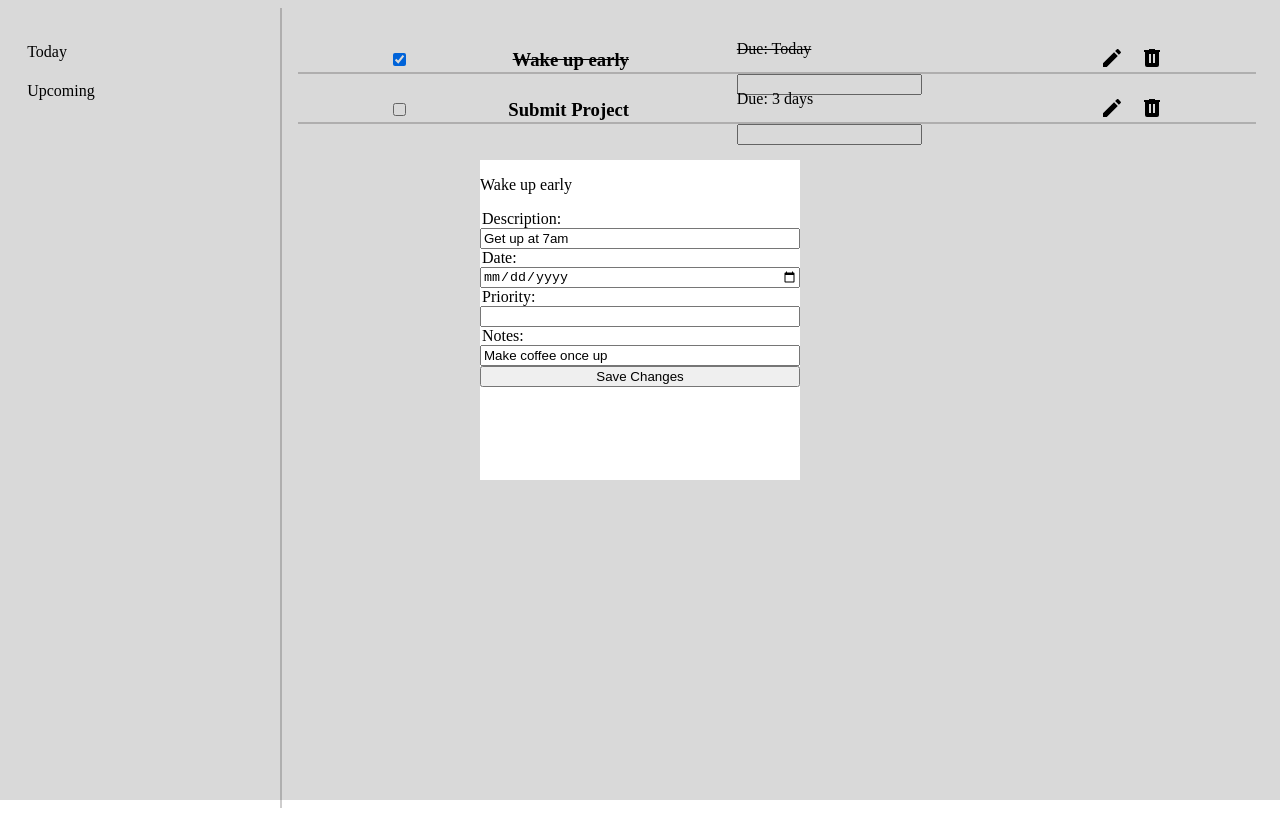
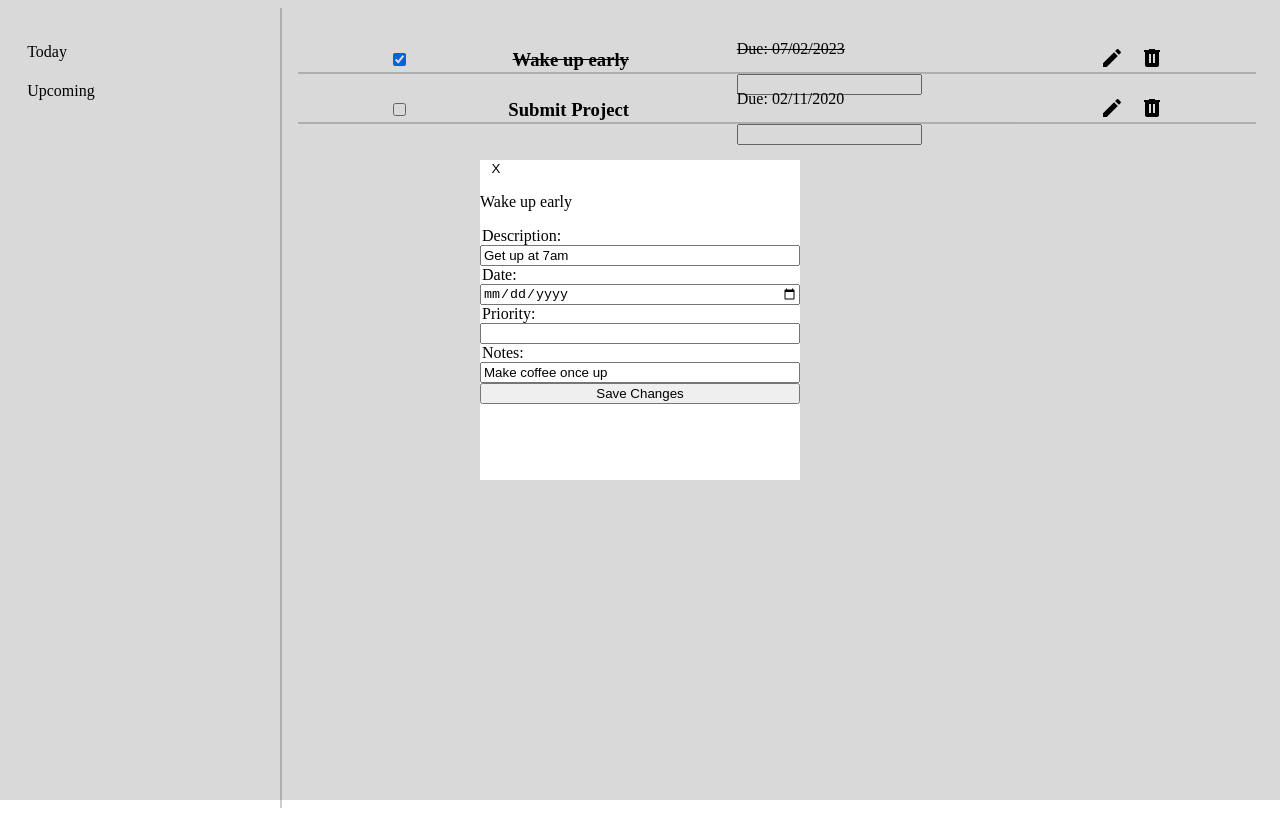
Before and after one commit to kentcode01/the-odin-project, a website built with webpack: page to-do-list/src/index.html in a window 1280 px wide. Both pictures are taken after a click on the button 1112 px from the left and 58 px from the top of the page. Built offline with nearby package versions, Linux system fonts and the light colour scheme.

Commit message:
Add functions to edit todo items and close form
Add event listeners to edit and close buttons.

Use date-fns module to format dates entered from form.

```diff
--- a/to-do-list/src/helper/functions.js
+++ b/to-do-list/src/helper/functions.js
@@ -1,6 +1,6 @@
 import { todo, deleteTodo, createModalDiv } from "../utils/todo";
 import { project, createProj, addToProj } from "../utils/project";
-import { modal } from "../main/modal";
+import { format } from "date-fns";
 
 
 const helpers = (() => {
@@ -27,7 +27,7 @@ const helpers = (() => {
             modalDiv.querySelector('form').setAttribute('id',`${todoItem.title}`);
             modalDiv.querySelector('#title').textContent = `${todoItem.title}`;
             modalDiv.querySelector('#description').value = `${todoItem.description}`;
-            modalDiv.querySelector('#date').textContent = `${todoItem.date}`;
+            modalDiv.querySelector('#date').value = `${todoItem.dueDate}`;
             modalDiv.querySelector('#priority').value = `${todoItem.priority}`;
             modalDiv.querySelector('#notes').value = `${todoItem.notes}`;
 
@@ -62,9 +62,9 @@ const helpers = (() => {
         let upcomingProj = project("Upcoming");
         createProj(upcomingProj);
 
-        let task1 = todo("Wake up early", "Get up at 7am", "Today", "Yes", "Make coffee once up", true, todayProj.title);
-        let task2 = todo("Submit Project", "Include everything in the module", "3 days", "Yes", "Be sure to share with team", false, todayProj.title);
-        let task3 = todo("Cook Dinner", "Making seafood spaghetti today", "Today", "Yes", "Buy from Krogers", true, upcomingProj.title);
+        let task1 = todo("Wake up early", "Get up at 7am", format(new Date(2023, 6, 2), 'MM/dd/yyyy'), "Yes", "Make coffee once up", true, todayProj.title);
+        let task2 = todo("Submit Project", "Include everything in the module", format(new Date(2020, 1, 11), 'MM/dd/yyyy'), "Yes", "Be sure to share with team", false, todayProj.title);
+        let task3 = todo("Cook Dinner", "Making seafood spaghetti today", format(new Date(2022, 4, 21), 'MM/dd/yyyy'), "Yes", "Buy from Krogers", true, upcomingProj.title);
         addToProj(todayProj, task1);
         addToProj(todayProj, task2);
         addToProj(upcomingProj, task3);
--- a/to-do-list/src/index.js
+++ b/to-do-list/src/index.js
@@ -19,3 +19,4 @@ helpers.addSampleData();
 content.displayCurrProject(project("Today"), JSON.parse(localStorage.getItem('Today')).todos);
 
 modal.addSubmitListener();
+modal.closeModalListener();
--- a/to-do-list/src/main/content.js
+++ b/to-do-list/src/main/content.js
@@ -13,7 +13,6 @@ const content = (() => {
         contentDiv.appendChild(currDiv);
         helpers.addDeleteListener(JSON.parse(localStorage.getItem(project.title)), todoObj);
         helpers.addCheckListener(JSON.parse(localStorage.getItem(project.title)), todoObj);
-
         helpers.addModalListener(JSON.parse(localStorage.getItem(project.title)), todoObj);
 
     }
--- a/to-do-list/src/main/modal.js
+++ b/to-do-list/src/main/modal.js
@@ -1,3 +1,5 @@
+import { format, parse } from "date-fns";
+import { content } from "./content";
 
 const modal = (() => {
 
@@ -18,6 +20,8 @@ const modal = (() => {
         let notesInput = document.createElement('input');
         let submitBtn = document.createElement('button');
 
+        let closeBtn = document.createElement('button');
+
         titleDiv.setAttribute('id', 'title');
         descriptLegend.setAttribute('for', 'description');
         descriptInput.setAttribute('id', 'description');
@@ -33,6 +37,7 @@ const modal = (() => {
         notesInput.setAttribute('id', 'notes');
 
         submitBtn.setAttribute('type', 'submit')
+        closeBtn.setAttribute('id', 'close-modal');
 
         titleDiv.textContent = '';
         descriptLegend.textContent = 'Description: ';
@@ -40,9 +45,12 @@ const modal = (() => {
         priorLegend.textContent = 'Priority: ';
         notesLegend.textContent = 'Notes: ';
         submitBtn.textContent = 'Save Changes';
+        closeBtn.textContent = 'X';
 
         modalDiv.appendChild(formDiv);
         formDiv.appendChild(formElement);
+
+        formElement.appendChild(closeBtn);
         formElement.appendChild(titleDiv);
         formElement.appendChild(descriptLegend);
         formElement.appendChild(descriptInput);
@@ -66,10 +74,10 @@ const modal = (() => {
         let submitBtn = modalDiv.querySelector('button[type=submit]');
 
         submitBtn.addEventListener('click', (e) => {
+            e.preventDefault();
+
             let projName = modalDiv.id;
             let todoName = modalDiv.getElementsByTagName('form')[0].id;
-
-            e.preventDefault();
             let index = -1;
             let todoObj;
             let objList = JSON.parse(localStorage.getItem(`${projName}`)).todos;
@@ -83,6 +91,7 @@ const modal = (() => {
 
             let formElement = modalDiv.getElementsByTagName('form')[0];
             todoObj.description = formElement.querySelector('#description').value;
+            todoObj.dueDate = format(parse(formElement.querySelector('#date').value, 'yyyy-mm-dd', new Date()), 'mm/dd/yyyy');
             todoObj.notes = formElement.querySelector('#notes').value;
 
             objList.splice(index, 1, todoObj);
@@ -93,10 +102,21 @@ const modal = (() => {
             modal.modalDiv.removeAttribute('id');
             modalDiv.getElementsByTagName('form')[0].removeAttribute('id');
 
-        })
+            content.displayCurrProject(JSON.parse(localStorage.getItem(projName)), JSON.parse(localStorage.getItem(projName)).todos);
+        });
     }
 
-    return {modalDiv, createModal, addSubmitListener};
+    const closeModalListener = () => {
+        let closeBtn = modalDiv.querySelector('#close-modal');
+
+        closeBtn.addEventListener('click', (e) => {
+            e.preventDefault();
+            modalDiv.classList.add('hidden');
+        });
+    }
+
+
+    return {modalDiv, createModal, addSubmitListener, closeModalListener};
 
 })();
 
--- a/to-do-list/src/style.css
+++ b/to-do-list/src/style.css
@@ -50,12 +50,6 @@
 
 /* selectors for todo module */
 
-/* .todo-tab {
-    display: flex;
-    flex-direction: column;
-    margin: 0.2rem;
-    margin-left: 1rem;
-} */
 
 .todo-div {
     margin: 1.5rem;
@@ -68,7 +62,6 @@
     align-items: center;
     height: 3rem;
     border-bottom: var(--todo-border-color);
-    /* width: 100%; */
 }
 
 .todo-prev-div.complete {
@@ -84,11 +77,6 @@
     width: 25%;
     margin-right: 1rem;
 }
-
-/* .setting-div {
-    width: 10%;
-
-} */
 
 .setting-btn {
 
@@ -110,7 +98,7 @@
 
 /* selector for svg files */
 
-/* selector for modal div */
+/* selector for modal and form div */
 
 .modal {
     position: fixed;
@@ -141,3 +129,11 @@
     display: flex;
     flex-direction: column;
 }
+
+.form #close-modal {
+    width: 2rem;
+    text-align: center;
+
+    background-color: rgb(255, 255, 255);
+    border: none;
+}
```
